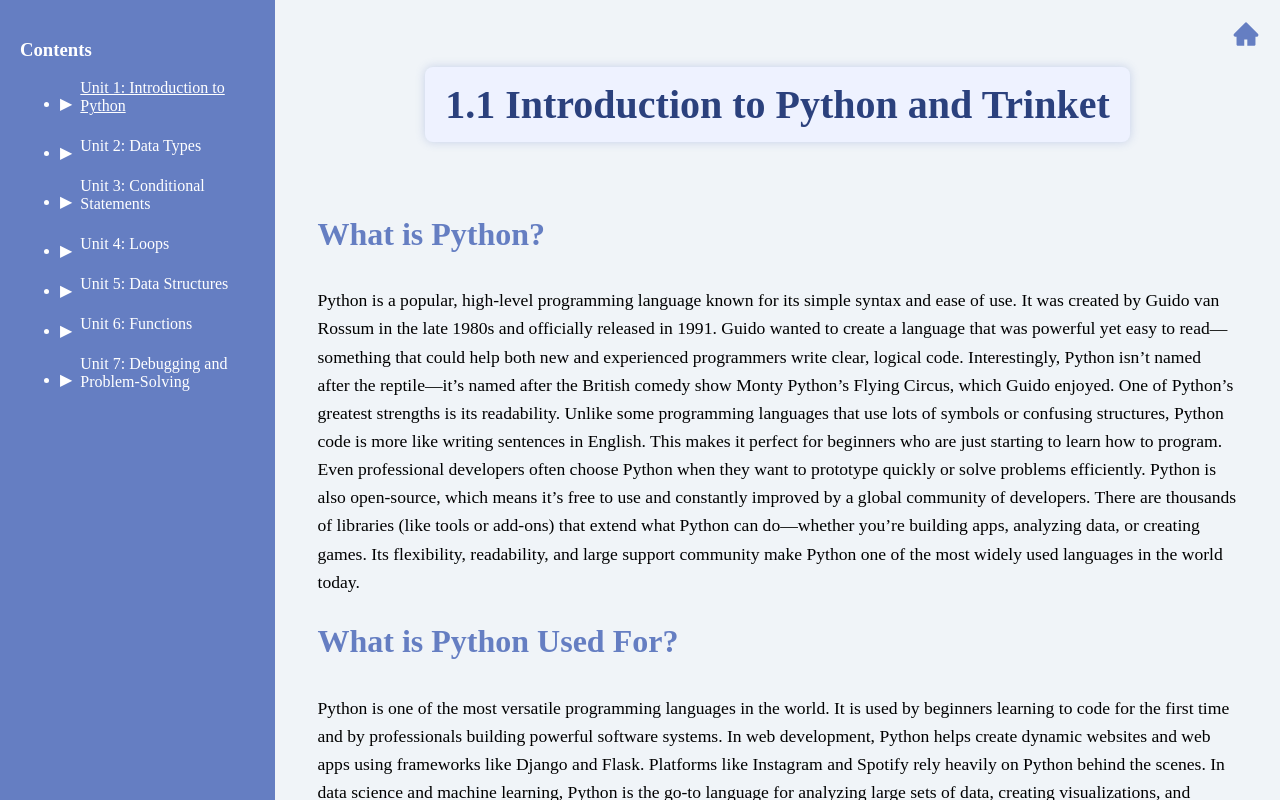
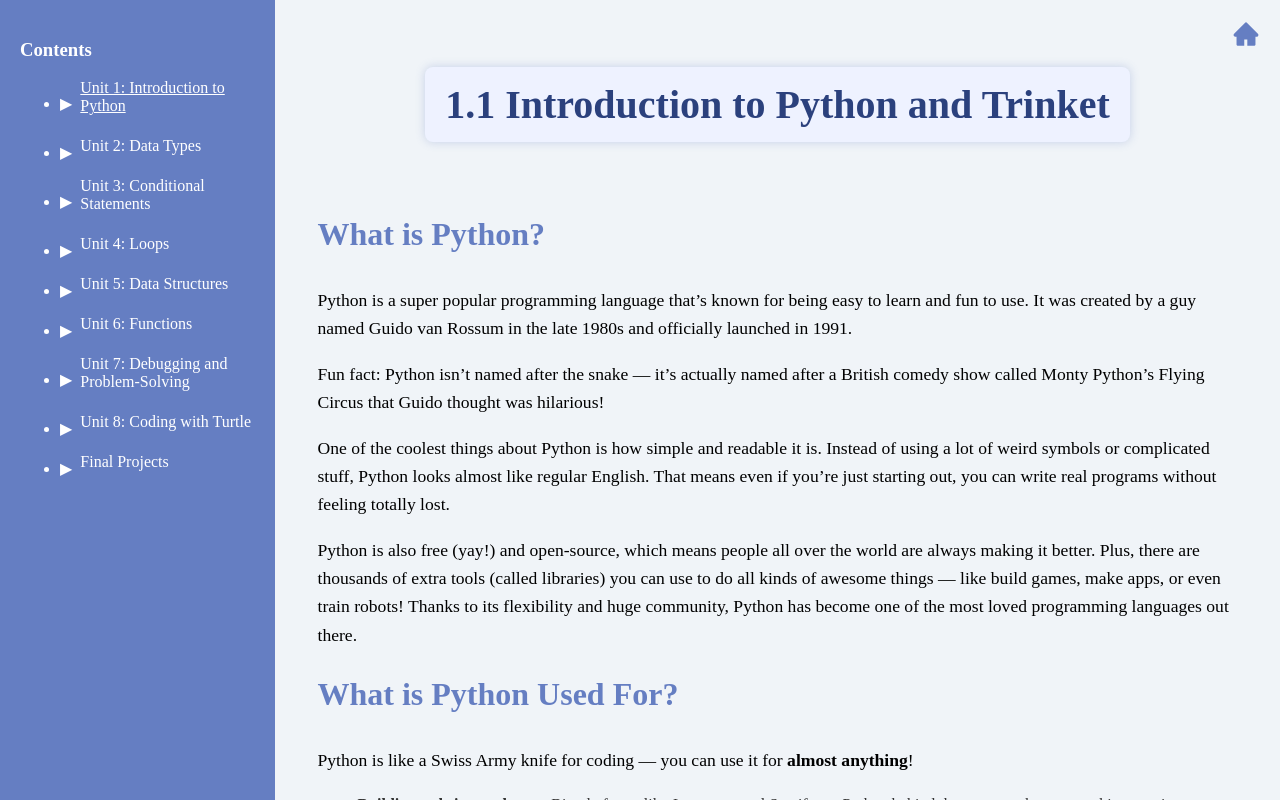
Before and after one commit to marimdz0514/CS6460, a React (Vite) app in the folder my-app/: page /unit1/1.1 in a window 1280 px wide. Built offline with nearby package versions, Linux system fonts and the light colour scheme.

Commit message:
content and fixes

```diff
--- a/my-app/src/Homepage.tsx
+++ b/my-app/src/Homepage.tsx
@@ -59,7 +59,15 @@ function Homepage() {
           </li>
           <li>
             <strong>Unit 7: Debugging and Problem-Solving</strong><br />
-      Practice debugging, identify common errors, break down problems, and review peer projects for feedback.
+            Practice debugging, identify common errors, and break down problems.
+          </li>
+          <li>
+            <strong>Unit 8: Coding with Turtle</strong><br />
+            Students will learn to use the Turtle graphics library to create visual art and animations, applying their coding skills in a fun and creative way.
+          </li>
+          <li>
+            <strong>Unit 9: Final Projects</strong><br />
+            Student's projects.
           </li>
         </ul>
       </section>
--- a/my-app/src/data/LessonData.ts
+++ b/my-app/src/data/LessonData.ts
@@ -1,3 +1,5 @@
+import variableImage from '../assets/variable.png';
+
 export interface Unit {
   title: string;
   lessons: Lesson[];
@@ -26,26 +28,43 @@ export const courseStructure: Record<string, Unit> = {
         title: '1.1 Introduction to Python and Trinket',
         content: `
           <h2>What is Python?</h2>
-          <p>Python is a popular, high-level programming language known for its simple syntax and ease of use. It was created by Guido van Rossum in the late 1980s and officially released in 1991. Guido wanted to create a language that was powerful yet easy to read—something that could help both new and experienced programmers write clear, logical code. Interestingly, Python isn’t named after the reptile—it’s named after the British comedy show Monty Python’s Flying Circus, which Guido enjoyed.
-            One of Python’s greatest strengths is its readability. Unlike some programming languages that use lots of symbols or confusing structures, Python code is more like writing sentences in English. This makes it perfect for beginners who are just starting to learn how to program. Even professional developers often choose Python when they want to prototype quickly or solve problems efficiently.
-            Python is also open-source, which means it’s free to use and constantly improved by a global community of developers. There are thousands of libraries (like tools or add-ons) that extend what Python can do—whether you’re building apps, analyzing data, or creating games. Its flexibility, readability, and large support community make Python one of the most widely used languages in the world today.</p>
+          <p>Python is a super popular programming language that’s known for being easy to learn and fun to use. It was created by a guy named Guido van Rossum in the late 1980s and officially launched in 1991. </p>
+
+          <p>Fun fact: Python isn’t named after the snake — it’s actually named after a British comedy show called Monty Python’s Flying Circus that Guido thought was hilarious!</p>
+
+          <p>One of the coolest things about Python is how simple and readable it is. Instead of using a lot of weird symbols or complicated stuff, Python looks almost like regular English. That means even if you’re just starting out, you can write real programs without feeling totally lost.</p>
+          <p>Python is also free (yay!) and open-source, which means people all over the world are always making it better. Plus, there are thousands of extra tools (called libraries) you can use to do all kinds of awesome things — like build games, make apps, or even train robots! Thanks to its flexibility and huge community, Python has become one of the most loved programming languages out there.</p>
 
           <h2>What is Python Used For?</h2>
-          <p>Python is one of the most versatile programming languages in the world. It is used by beginners learning to code for the first time and by professionals building powerful software systems. In web development, Python helps create dynamic websites and web apps using frameworks like Django and Flask. Platforms like Instagram and Spotify rely heavily on Python behind the scenes.
-            In data science and machine learning, Python is the go-to language for analyzing large sets of data, creating visualizations, and building predictive models. Tools like pandas, NumPy, and TensorFlow make it easy to work with data and even train artificial intelligence systems.
-            Python is also popular in automation, where it’s used to write scripts that save time by performing repetitive tasks—like organizing files, sending emails, or scraping data from websites. In game development, Python is used to create simple games with libraries like Pygame, making it a fun and accessible choice for beginners.
-            Beyond that, Python is used in cybersecurity to test and strengthen security systems, in robotics to control hardware, and even in education because of its readability and beginner-friendly syntax. Its wide range of real-world applications is part of what makes Python such a valuable language to learn.:</p>
+            <p>Python is like a Swiss Army knife for coding — you can use it for <strong>almost anything</strong>!</p>
+            <ul>
+              <li><strong>Building websites and apps</strong>: Big platforms like <em>Instagram</em> and <em>Spotify</em> use Python behind the scenes to keep everything running smoothly.</li>
+              <li><strong>Data science and AI</strong>: Python helps scientists and engineers <em>analyze tons of data</em>, <em>make cool graphs</em>, and even <em>build smart AI models</em> that can predict things.</li>
+              <li><strong>Automation</strong>: You can write Python scripts to <em>save time</em> by doing boring tasks automatically, like organizing files or grabbing information from websites.</li>
+              <li><strong>Making games</strong>: Python is great for creating simple games using tools like <em>Pygame</em>. Perfect if you want to design your own game someday!</li>
+              <li><strong>Cybersecurity and robotics</strong>: Python is used by experts to <em>test security systems</em> and <em>control robots</em>.</li>
+              <li><strong>Education</strong>: Schools love teaching Python because it’s <em>beginner-friendly</em> and a great way to learn the basics of coding.</li>
+            </ul>
 
-          <h2>What is Trinket?</h2>
-          <p>Trinket (<a href="https://trinket.io" target="_blank">trinket.io</a>) is a browser-based coding platform. You can write and run Python code directly in your browser—no downloads needed!</p>
-          <p>This makes it perfect for learning and teaching programming without needing to install software.</p>
+          <h2>What is Online Python?</h2>
+          <p><a href="https://www.online-python.com/" target="_blank">Online Python</a> is a free, browser-based Python IDE (Integrated Development Environment). It allows you to write, run, and share Python code directly in your web browser—no downloads or installations required!</p>
+          <p>This makes it an excellent tool for learning and practicing Python programming, especially for beginners.</p>
+
+          <h2>Features of Online Python</h2>
+          <ul>
+            <li><strong>Easy to Use:</strong> Simply type your code and click the "Run" button to see the output.</li>
+            <li><strong>Code Sharing:</strong> Share your code with others using the "Share" option, which generates a unique link.</li>
+            <li><strong>Customization:</strong> Choose between light and dark themes to suit your preference.</li>
+            <li><strong>Support for Libraries:</strong> Includes support for popular Python libraries like Pandas and NumPy.</li>
+            <li><strong>Interactive Execution:</strong> Supports real-time input, allowing you to interact with your programs.</li>
+          </ul>
 
           <h2>Try it: Your First Python Code</h2>
-          <p>Let’s print a message to the screen:</p>
+          <p>Let's print a message to the screen:</p>
           <pre><code>print("Hello, world!")</code></pre>
           <p>You can also add comments to your code using the <code>#</code> symbol:</p>
           <pre><code># This is a comment
-      print("Welcome to Python!")</code></pre>
+          print("Welcome to Python!")</code></pre>
         `
       },
       {
@@ -62,10 +81,9 @@ export const courseStructure: Record<string, Unit> = {
 
           <p>You can print multiple things at once by separating them with commas:</p>
           <pre><code>
-      name = "Mariana"
-      print("Welcome,", name)
-          </code></pre>
-          <p>This will print: <code>Welcome, Mariana</code></p>
+          name = "Andy"
+          print("Welcome,", name)</code></pre>
+          <p>This will print: <code>Welcome, Andy</code></p>
 
           <p>The <code>print()</code> function is one of your best tools for debugging—it helps you check what your program is doing and what values are being used. You’ll be using it a lot!</p>
         `
@@ -95,6 +113,7 @@ export const courseStructure: Record<string, Unit> = {
           <p>In Python, a <strong>variable</strong> is a way to store information that your program can use and update later. You can think of a variable like a container or a labeled box that holds data—such as a number, a name, or a setting. Instead of repeating values throughout your code, you can store them in a variable and refer back to them using the variable's name.</p>
 
           <p>To create a variable, you simply give it a name, use the <code>=</code> assignment operator, and assign it a value. For example:</p>
+
 
           <pre><code>
       name = "Jordan"
@@ -214,7 +233,80 @@ export const courseStructure: Record<string, Unit> = {
       {
         id: '2.1',
         title: '2.1 Strings, Numbers, and Booleans',
-        videoUrl: 'https://www.youtube.com/embed/dQw4w9WgXcQ',
+        content: `
+        <p>Now that you’ve written your first Python code, let’s explore the building blocks of every program: <strong>data types</strong>! In this lesson, you’ll learn about three of the most common types: <strong>Strings</strong>, <strong>Numbers</strong>, and <strong>Booleans</strong>.</p>
+
+        <h3>Strings</h3>
+        <p>A <strong>string</strong> is a piece of text. It can be a word, a sentence, or even just a letter. In Python, strings are written inside quotes.</p>
+
+        <pre><code>
+        print("Hello, world!")
+        print("Python is fun!")
+        print("123 is also a string!")</code></pre>
+
+        <p>Even though that last line looks like a number, it’s actually a string because it’s inside quotes. Strings can include letters, numbers, symbols, and spaces.</p>
+
+        <p><strong>Try it:</strong> Change the messages and run your own string print statements!</p>
+
+        <h3>Numbers</h3>
+        <p>Python also understands numbers! You can do math with them or just print them out.</p>
+
+        <pre><code>
+        print(5)
+        print(3.14)
+        print(100 + 50)</code></pre>
+
+        <p>There are two main number types in Python:</p>
+        <ul>
+          <li><strong>Integers</strong> (whole numbers like <code>1</code>, <code>100</code>, <code>-25</code>)</li>
+          <li><strong>Floats</strong> (numbers with decimals like <code>3.14</code>, <code>0.5</code>, <code>-2.7</code>)</li>
+        </ul>
+
+        <p><strong>Try it:</strong> Experiment by changing the numbers and operations!</p>
+        <h3>Booleans</h3>
+        <p>A <strong>Boolean</strong> is a special type of data that can only be one of two values:</p>
+        <ul>
+          <li><code>True</code></li>
+          <li><code>False</code></li>
+        </ul>
+
+        <pre><code>
+        print(True)
+        Print(False)</code></pre>
+
+        <p>You’ll often use Booleans when checking if something is correct or not — like if a password is right, or if a number is bigger than another.</p>
+
+        <pre><code>
+        print(5 > 3)     # This will print True
+        print(10 == 20)  # This will print False
+        print(7 <= 7)    # This will print True</code></pre>
+
+        <p><strong>Try it:</strong> Change the numbers and see what prints out!</p>
+
+        <h3>Quick Summary</h3>
+        <ul>
+          <li><strong>Strings</strong>: Text, inside quotes → <code>"Hello"</code></li>
+          <li><strong>Integers</strong>: Whole numbers → <code>7</code></li>
+          <li><strong>Floats</strong>: Decimal numbers → <code>3.14</code></li>
+          <li><strong>Booleans</strong>: <code>True</code> or <code>False</code></li>
+        </ul>
+
+        <p>These data types are the foundation for writing real Python programs. Once you get the hang of these, you’ll be ready to combine them with logic and create powerful code!</p>
+
+        <h3>Challenge!</h3>
+        <p>Write a program that prints out:</p>
+        <ul>
+          <li>Your name as a string</li>
+          <li>Your favorite number</li>
+          <li>A True/False fact about yourself (like: "I have a pet" → True)</li>
+        </ul>
+
+        <pre><code># Example
+        print("My name is Alex")
+        print(12)
+        print(True)</code></pre>
+
+        <p>Once you’re done, click "Share" on Online Python to get a link and show your teacher or a friend!</p>`
       },
       {
         id: '2.2',
@@ -413,11 +505,6 @@ export const courseStructure: Record<string, Unit> = {
         title: '7.2 Breaking Down Problems into Smaller Steps',
         videoUrl: 'https://www.youtube.com/embed/dQw4w9WgXcQ',
       },
-      {
-        id: '7.3',
-        title: '7.3 Reviewing Student Projects and Providing Feedback',
-        videoUrl: 'https://www.youtube.com/embed/dQw4w9WgXcQ',
-      },
     ],
     quiz: [
       {
@@ -437,4 +524,118 @@ export const courseStructure: Record<string, Unit> = {
       },
     ]
   },
+  unit8: {
+    title: 'Unit 8: Coding with Turtle',
+    lessons: [
+      {
+        id: '8.1',
+        title: '8.1 Getting Started with Trinket for Turtle Projects',
+        content: `
+          <h2>Welcome to Trinket!</h2>
+          <p>Before you start creating amazing Turtle art, you’ll need a way to run and share your Python code online. That’s where <a href="https://trinket.io/" target="_blank">Trinket</a> comes in!</p>
+
+          <h3> What is Trinket?</h3>
+          <p>Trinket is a free, web-based platform that lets you write and run Python code right in your browser—no downloads needed. It’s especially useful for Turtle graphics because it supports <code>import turtle</code> and lets you see your drawings instantly.</p>
+
+          <h3>How to Get Started:</h3>
+          <ol>
+            <li>Go to <a href="https://trinket.io/" target="_blank">https://trinket.io/</a></li>
+            <li>Click <strong>"Start coding"</strong> or <strong>"Sign Up"</strong> (optional but helpful to save your work)</li>
+            <li>Choose <strong>"New Trinket" → "Python with Turtle"</strong></li>
+            <li>Start typing your code! You’ll see a drawing window on the right where your turtle art appears.</li>
+          </ol>
+
+          <h3>Why Use Trinket?</h3>
+          <ul>
+            <li>It’s free to use</li>
+            <li>Works in any browser—no installation</li>
+            <li>Perfect for Turtle graphics projects</li>
+            <li>You can share your work with a simple link!</li>
+          </ul>
+
+          <p>Now that you’re set up on Trinket, you’re ready to dive into creative coding with Turtle!</p>
+        `
+      },
+      {
+        id: '8.2',
+        title: '8.2 Create Your Own Turtle Art with Loops, Functions, and Random Colors',
+        content: `
+          <h2>Welcome to Your Final Turtle Art Challenge!</h2>
+          <p>In this lesson, you'll put your coding skills to work by designing a unique drawing using <strong>loops</strong>, <strong>functions</strong>, and the <strong><code>random</code> module</strong>.</p>
+
+          <h3>New Concept: <code>import random</code></h3>
+          <p>The <code>random</code> module lets your code make choices on its own! You can use it to pick a random color like this:</p>
+          <pre><code>
+  import turtle
+  import random
+
+  colors = ["red", "blue", "green", "purple", "orange", "pink"]
+  t = turtle.Turtle()
+
+  def draw_shape():
+      for _ in range(36):
+          t.color(random.choice(colors))
+          t.forward(100)
+          t.right(170)
+
+  draw_shape()
+          </code></pre>
+
+          <h3>Your Mission:</h3>
+          <ul>
+            <li>Use a <strong>loop</strong> to draw a shape multiple times</li>
+            <li>Organize your code with at least one <strong>function</strong></li>
+            <li>Apply <strong><code>random.choice()</code></strong> to change colors each time</li>
+            <li>Add your own twist—it's your project!</li>
+          </ul>
+
+          <p>Have fun and get creative! When you're done, show off your design to the class or your family!</p>
+        `
+      }
+    ],
+    quiz: [
+      {
+        question: 'What is the purpose of the random module in Python?',
+        options: [
+          'To create infinite loops',
+          'To access web data',
+          'To allow the computer to make random choices',
+          'To save your code automatically'
+        ],
+        correctAnswer: 'To allow the computer to make random choices',
+      },
+      {
+        question: 'Which line correctly uses the random module to pick a color?',
+        options: [
+          'color = colors.pick()',
+          'color = random.select(colors)',
+          'color = random.choice(colors)',
+          'color = choose.random(colors)'
+        ],
+        correctAnswer: 'color = random.choice(colors)',
+      },
+      {
+        question: 'Why do we use functions in our code?',
+        options: [
+          'To make code run slower',
+          'To organize and reuse blocks of code',
+          'To make it harder to understand',
+          'To store lists of data'
+        ],
+        correctAnswer: 'To organize and reuse blocks of code',
+      },
+    ]
+  },
+  unit9: {
+    title: 'Final Projects',
+    lessons: [
+      {
+        id: '9.2',
+        title: 'Final Project Showcase',
+        content: `
+        <h2>Final Project Showcase</h2>
+        `
+      }
+    ],
+  }
 };
--- a/my-app/src/pages/LessonPage.tsx
+++ b/my-app/src/pages/LessonPage.tsx
@@ -20,7 +20,9 @@ function LessonPage() {
   const lesson = lessons[lessonIndex];
 
   const isLastLesson = lessonIndex === lessons.length - 1;
-  const isFinalLesson = unitId === 'unit6' && lessonId === '6.4';
+  const unitKeys = Object.keys(courseStructure);
+  const isFinalUnit = unitId === unitKeys[unitKeys.length - 1];
+  const isFinalLesson = isFinalUnit && lessonIndex === lessons.length - 1;
 
   const nextUnitId = `unit${parseInt(unitId.replace('unit', '')) + 1}`;
   const nextLessonRoute = `/${nextUnitId}/${courseStructure[nextUnitId]?.lessons[0]?.id || ''}`;
@@ -53,7 +55,7 @@ function LessonPage() {
     <UnitLayout>
       <div className="top-right-home">
         <Link to="/homepage" title="Go to Homepage">
-          <AiFillHome size={28} color='#657ec2'/>
+          <AiFillHome size={28} color='#657ec2' />
         </Link>
       </div>
       <div className='content-title'>
@@ -91,14 +93,6 @@ function LessonPage() {
           </button>
         )}
       </div>
-
-      {isFinalLesson && (
-        <div className="congrats-message" style={{ marginTop: '40px', fontSize: '1.2rem', textAlign: 'center' }}>
-          <strong>Congratulations!</strong> You've completed the Python course!<br />
-          Feel proud of your progress — you're officially a beginner Python coder!
-        </div>
-      )}
-
       {showQuiz && unit.quiz && (
         <div style={{ marginTop: '40px' }}>
           <Quiz quiz={unit.quiz} />
```
Lines whose indentation alone changed are shown as unchanged.
